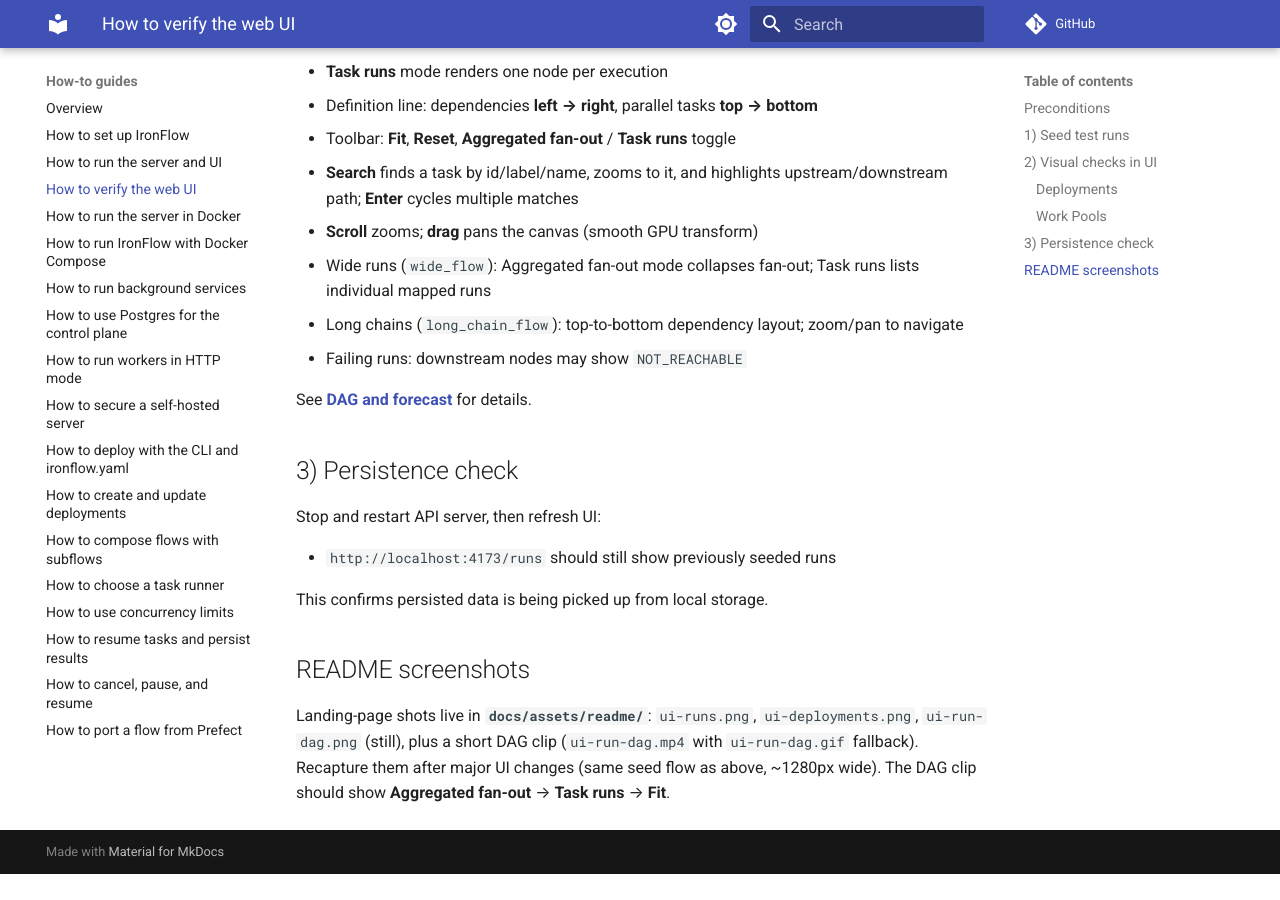
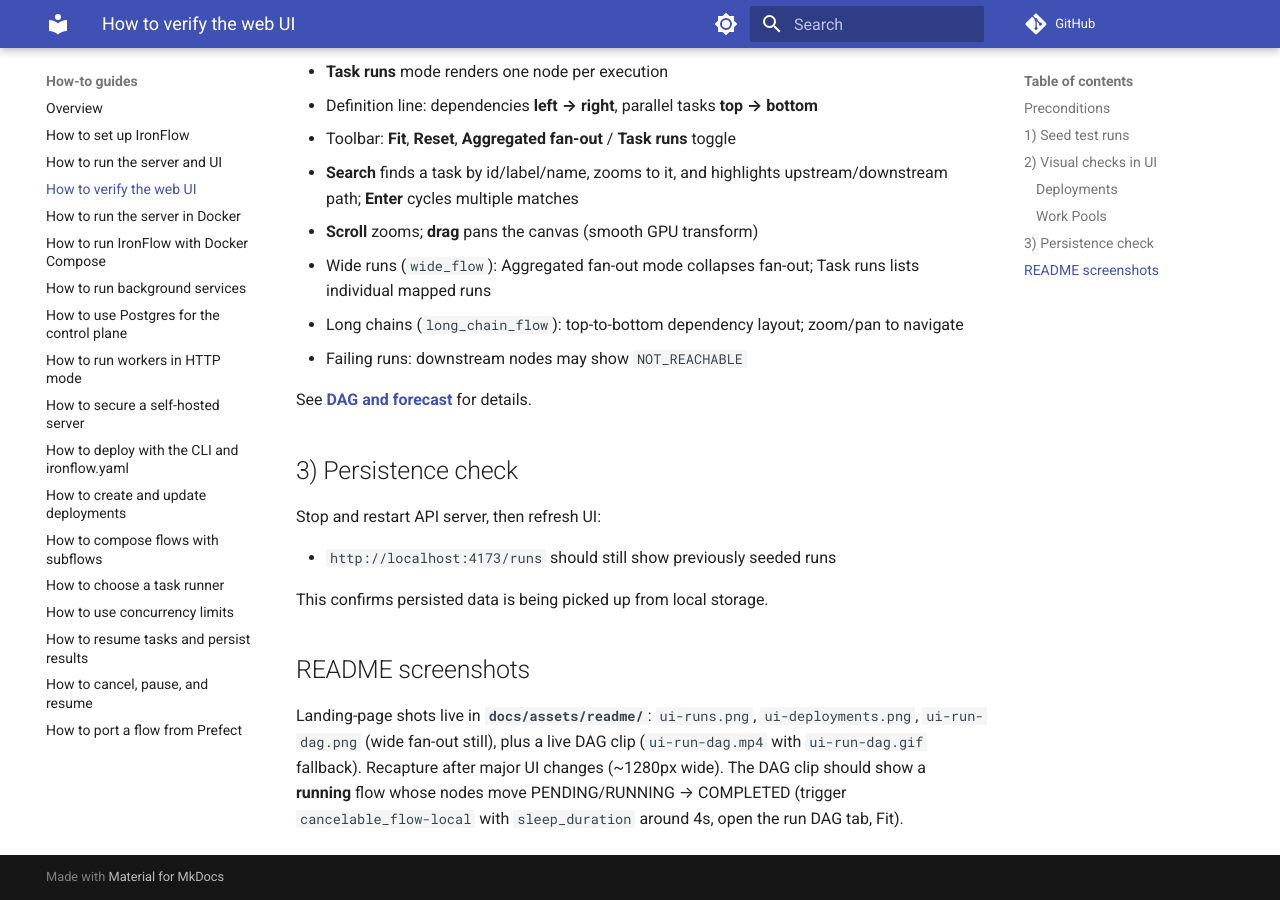
Before and after one commit to PPPSDavid/rust-based-prefect, an MkDocs documentation site: the page built from docs/ui_e2e_visual_check.md, in a window 1280 px wide and 900 px high, scrolled down 1905 px. Built offline with MkDocs 1.6.1 and Material for MkDocs 9.7.7, drawn with Linux system fonts in a browser that asks for light colours; comment, search, counter and statistics services are not loaded; before the commit the page ends 2779 px from its top, so only the background shows below that.

Commit message:
Use a live DAG completion clip as the README hero
Replace the mode-toggle animation with a running cancelable_flow whose
nodes move RUNNING → COMPLETED. Reuse the clip on the DAG concept page.

Co-authored-by: David Yu <PPPSDavid@users.noreply.github.com>

```diff
--- a/docs/ui_e2e_visual_check.md
+++ b/docs/ui_e2e_visual_check.md
@@ -90,4 +90,4 @@ This confirms persisted data is being picked up from local storage.
 
 ## README screenshots
 
-Landing-page shots live in **`docs/assets/readme/`**: `ui-runs.png`, `ui-deployments.png`, `ui-run-dag.png` (still), plus a short DAG clip (`ui-run-dag.mp4` with `ui-run-dag.gif` fallback). Recapture them after major UI changes (same seed flow as above, ~1280px wide). The DAG clip should show **Aggregated fan-out** → **Task runs** → **Fit**.
+Landing-page shots live in **`docs/assets/readme/`**: `ui-runs.png`, `ui-deployments.png`, `ui-run-dag.png` (wide fan-out still), plus a live DAG clip (`ui-run-dag.mp4` with `ui-run-dag.gif` fallback). Recapture after major UI changes (~1280px wide). The DAG clip should show a **running** flow whose nodes move PENDING/RUNNING → COMPLETED (trigger `cancelable_flow-local` with `sleep_duration` around 4s, open the run DAG tab, Fit).
```
Also changed, not shown: README.md (+1 -1 lines), docs/concepts/dag-and-forecast.md (+4 -0 lines), docs/assets/readme/ui-run-dag.gif, 1 other file.
